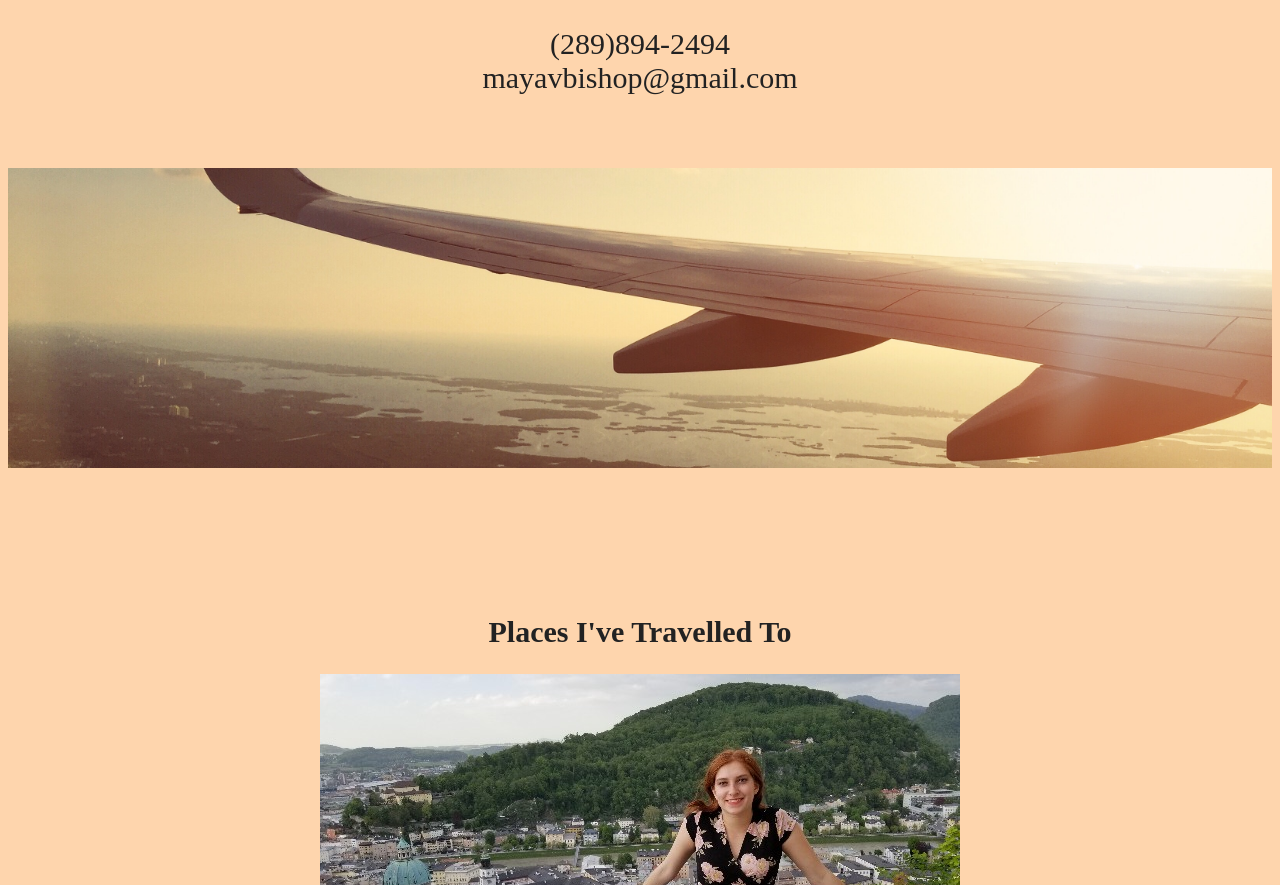
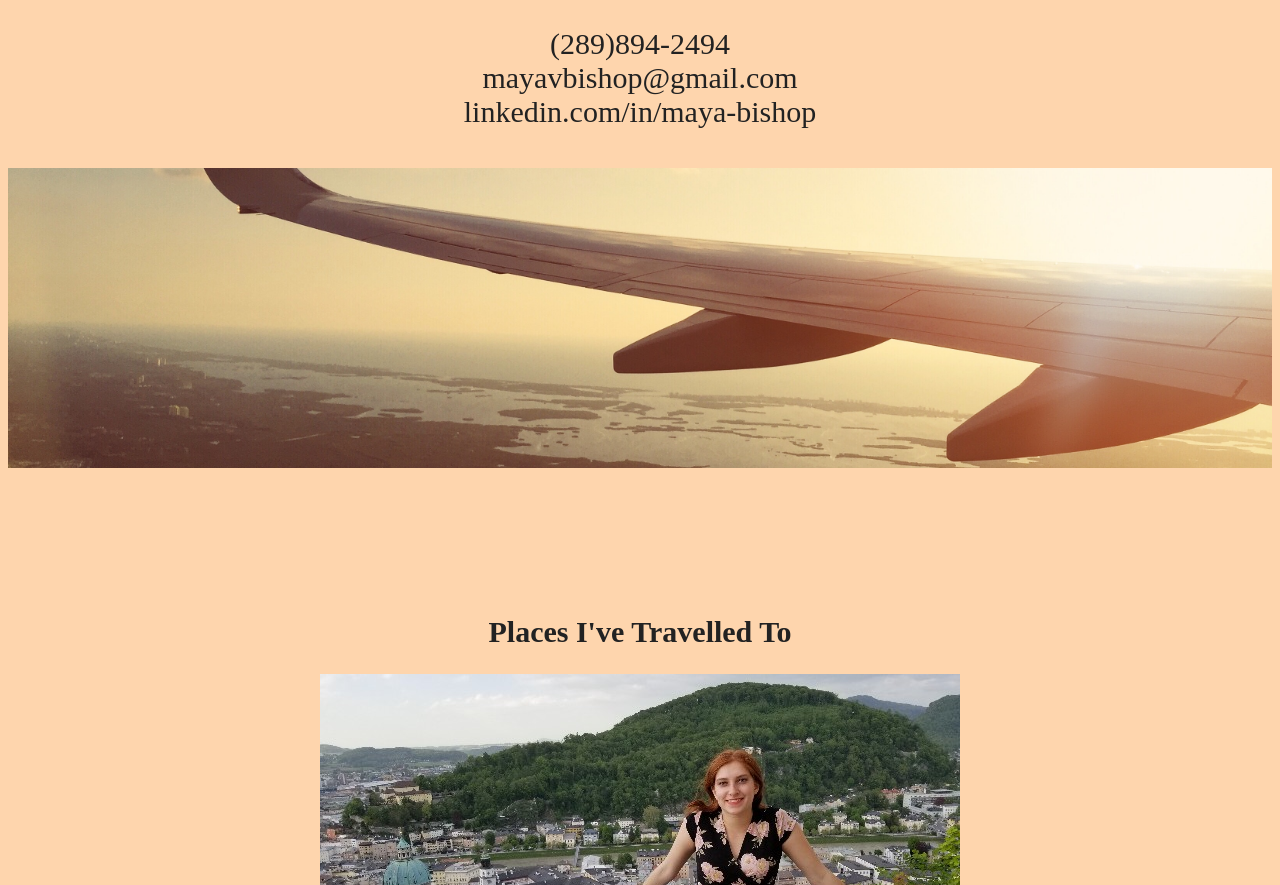
Before and after one commit to MayaBishop/MayaBishop.github.io, a plain HTML site: page index.html in a window 1280 px wide. Shown: the part 1333-2218 px from the top of the page. Drawn offline with Linux system fonts and the light colour scheme.

Commit message:
Add LinkedIn to contact info

```diff
--- a/index.html
+++ b/index.html
@@ -32,6 +32,7 @@
       <p>
         (289)894-2494<br>
         <a href="mailto:mayavbishop@gmail.com?" target="_top">mayavbishop@gmail.com</a><br>
+        <a href="https://www.linkedin.com/in/maya-bishop" target="_top">linkedin.com/in/maya-bishop</a><br>
       </p>
     </div>
 
```
Also changed, not shown: images/resume.png, 2 other files.
